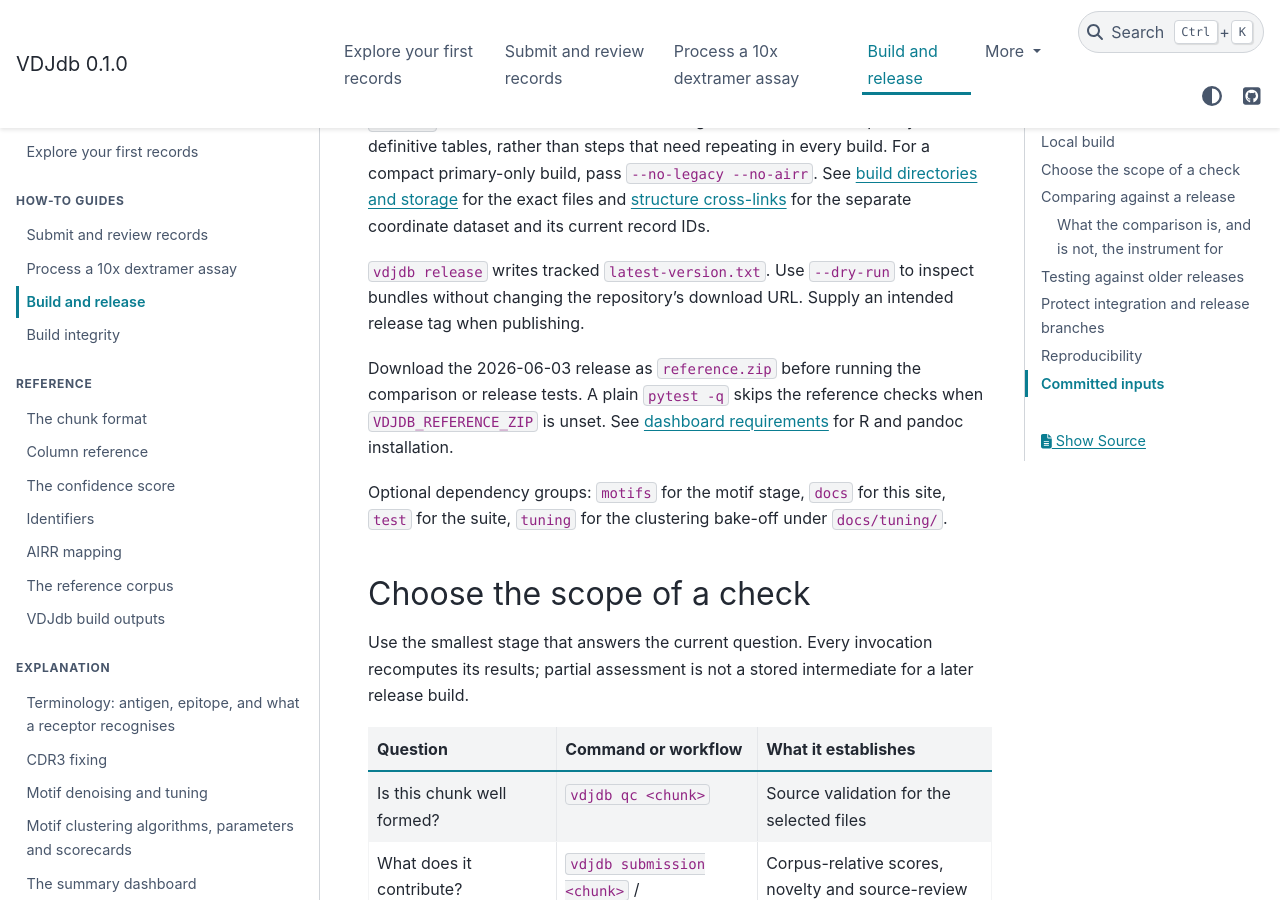
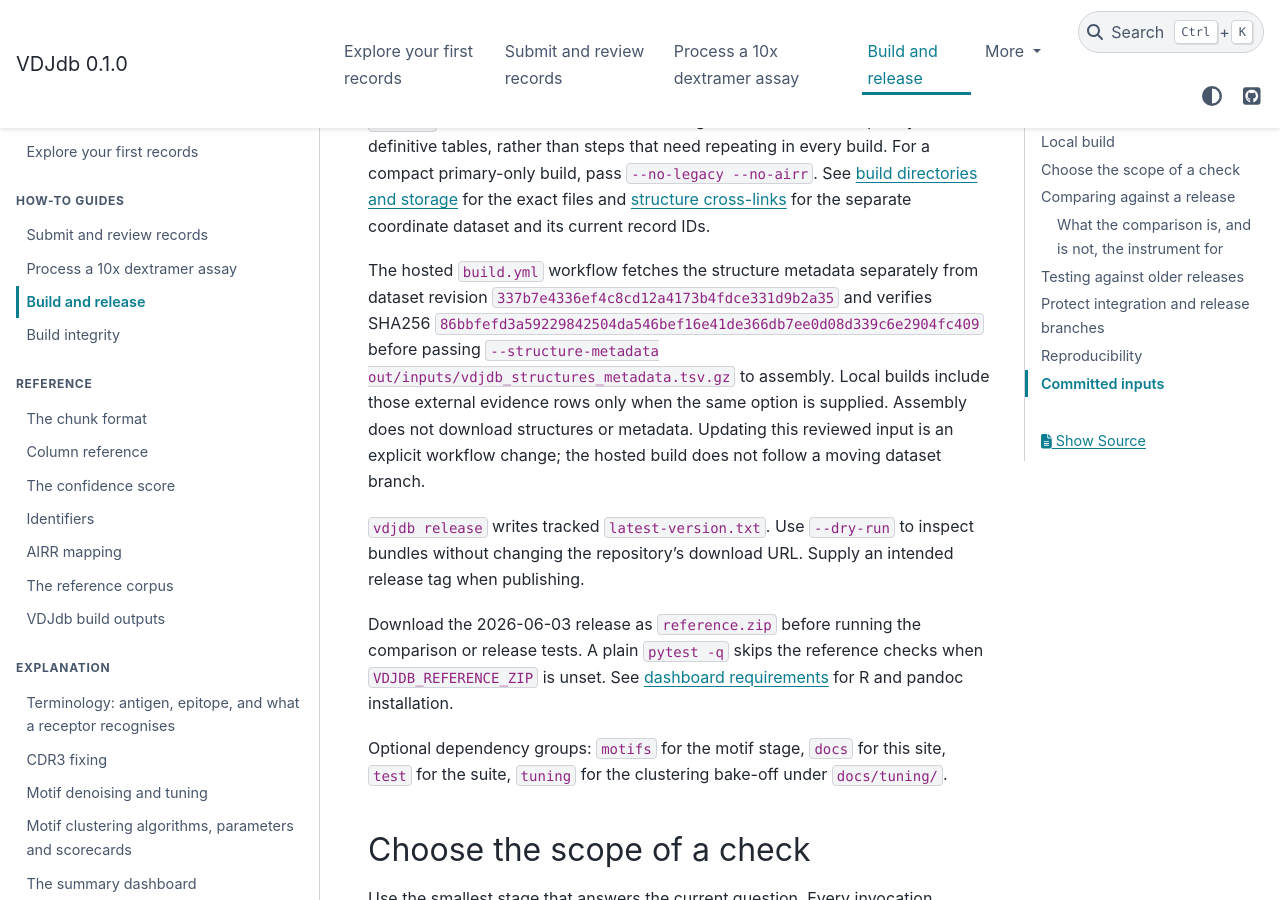
Before and after one commit to antigenomics/vdjdb-db, a Sphinx documentation site: the page built from docs/builds.md, in a window 1280 px wide and 900 px high, scrolled down 772 px. Built offline with Sphinx 7.4.7 and the PyData theme 0.15.4, drawn with Linux system fonts in a browser that asks for light colours.

Commit message:
Include checksum-pinned structure evidence in hosted builds

```diff
--- a/docs/builds.md
+++ b/docs/builds.md
@@ -32,6 +32,14 @@ that need repeating in every build. For a compact primary-only build, pass `--no
 See [build directories and storage](outputs.md#build-directories-and-storage) for the exact files
 and [structure cross-links](outputs.md#structure-files-and-current-record-cross-links) for the
 separate coordinate dataset and its current record IDs.
+
+The hosted `build.yml` workflow fetches the structure metadata separately from dataset revision
+`337b7e4336ef4c8cd12a4173b4fdce331d9b2a35` and verifies SHA256
+`86bbfefd3a59229842504da546bef16e41de366db7ee0d08d339c6e2904fc409` before passing
+`--structure-metadata out/inputs/vdjdb_structures_metadata.tsv.gz` to assembly. Local builds
+include those external evidence rows only when the same option is supplied. Assembly does not
+download structures or metadata. Updating this reviewed input is an explicit workflow change;
+the hosted build does not follow a moving dataset branch.
 
 `vdjdb release` writes tracked `latest-version.txt`. Use `--dry-run` to inspect bundles without
 changing the repository's download URL. Supply an intended release tag when publishing.
```
Also changed, not shown: 1 other file.
